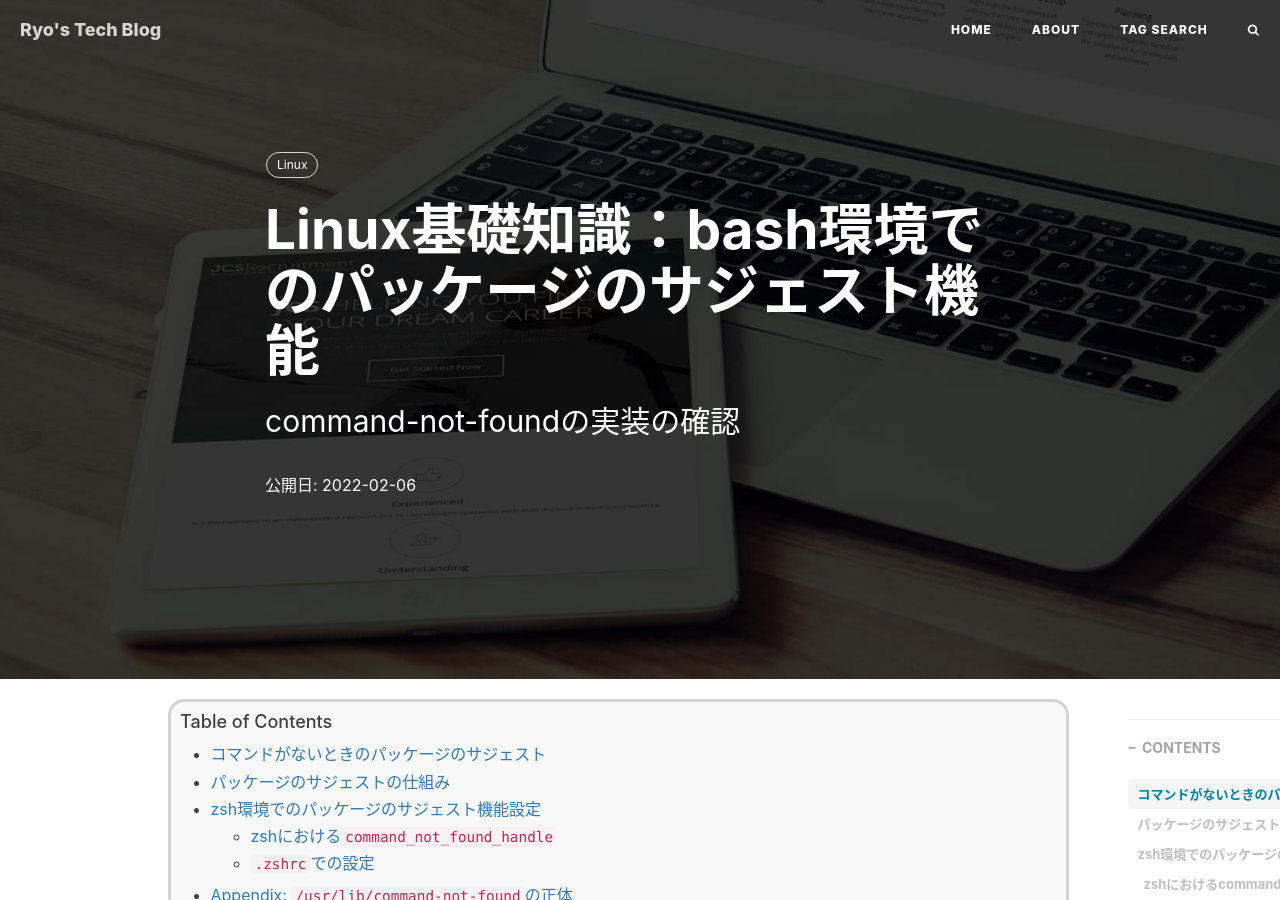
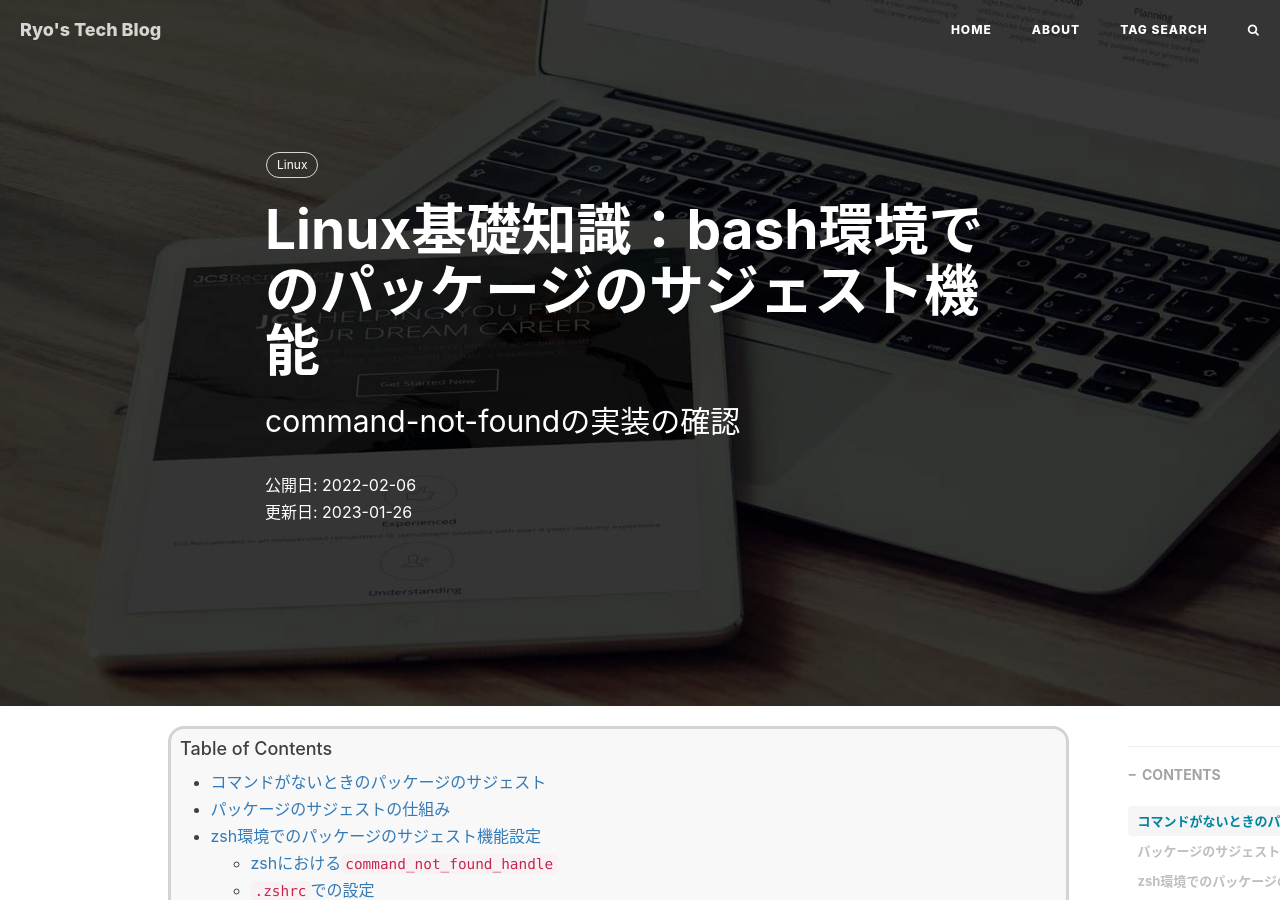
Before and after one commit to RyoNakagami/RyoNakagami.github.io, a Jekyll site: the page built from _posts/2022-02-06-suggest-apt-packages-function.md, in a window 1280 px wide and 900 px high. Built offline with Jekyll 4.4.1, drawn with Linux system fonts in a browser that asks for light colours; nearby versions of some CDN libraries; comment, search, counter and statistics services are not loaded.

Commit message:
FIX index 20220206

```diff
--- a/_posts/2022-02-06-suggest-apt-packages-function.md
+++ b/_posts/2022-02-06-suggest-apt-packages-function.md
@@ -7,7 +7,7 @@ header-img: "img/post-bg-rwd.jpg"
 header-mask: 0.4
 catelog: true
 mathjax: true
-purpose:
+revise_date: 2023-01-26
 tags:
 
 - Linux
```
